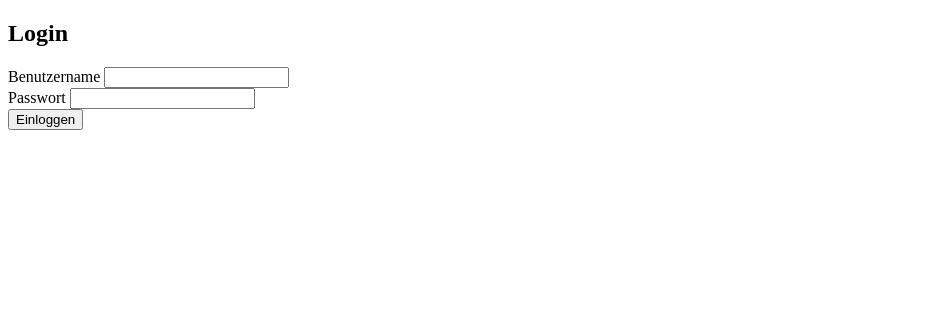
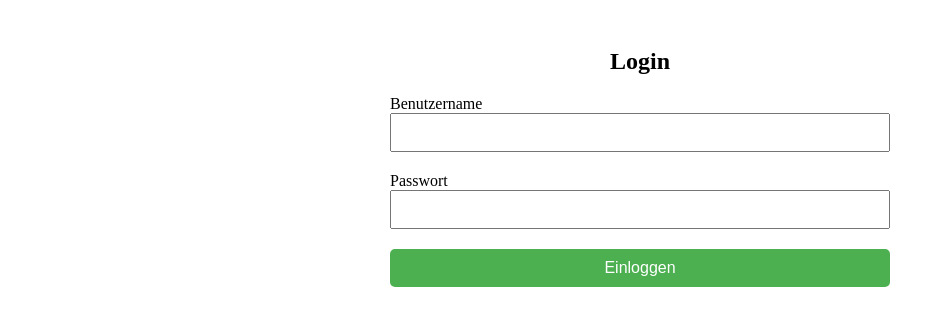
Before and after one commit to FabianClaudioMaier/cosmic-coasters_website, a plain HTML site: page login.html in a window 1280 px wide. Shown: the whole page, without its empty margins (0-945 px from the left). Drawn offline with Linux system fonts and the light colour scheme.

```diff
--- a/login.html
+++ b/login.html
@@ -6,16 +6,16 @@
   <meta name="viewport" content="width=device-width, initial-scale=1" />
 </head>
 <body>
-<div>
-  <h2>Login</h2>
+<div style="max-width: 500px; margin: 0 auto; padding: 20px;">
+  <h2 style="text-align: center;">Login</h2>
   <form>
-    <label for="username">Benutzername</label>
-    <input type="text" id="username" name="username" required /><br />
+    <label for="username" style="display: block;">Benutzername</label>
+    <input type="text" id="username" name="username" required style="width: 100%; padding: 10px; margin-bottom: 20px; box-sizing: border-box;">
 
-    <label for="password">Passwort</label>
-    <input type="password" id="password" name="password" required /><br />
+    <label for="password" style="display: block;">Passwort</label>
+    <input type="password" id="password" name="password" required style="width: 100%; padding: 10px; margin-bottom: 20px; box-sizing: border-box;">
 
-    <input type="submit" value="Einloggen" />
+    <input type="submit" value="Einloggen" style="background-color: #4CAF50; color: #fff; padding: 10px 20px; border: none; border-radius: 5px; cursor: pointer; font-size: 16px; width: 100%;">
   </form>
 </div>
 </body>
```
